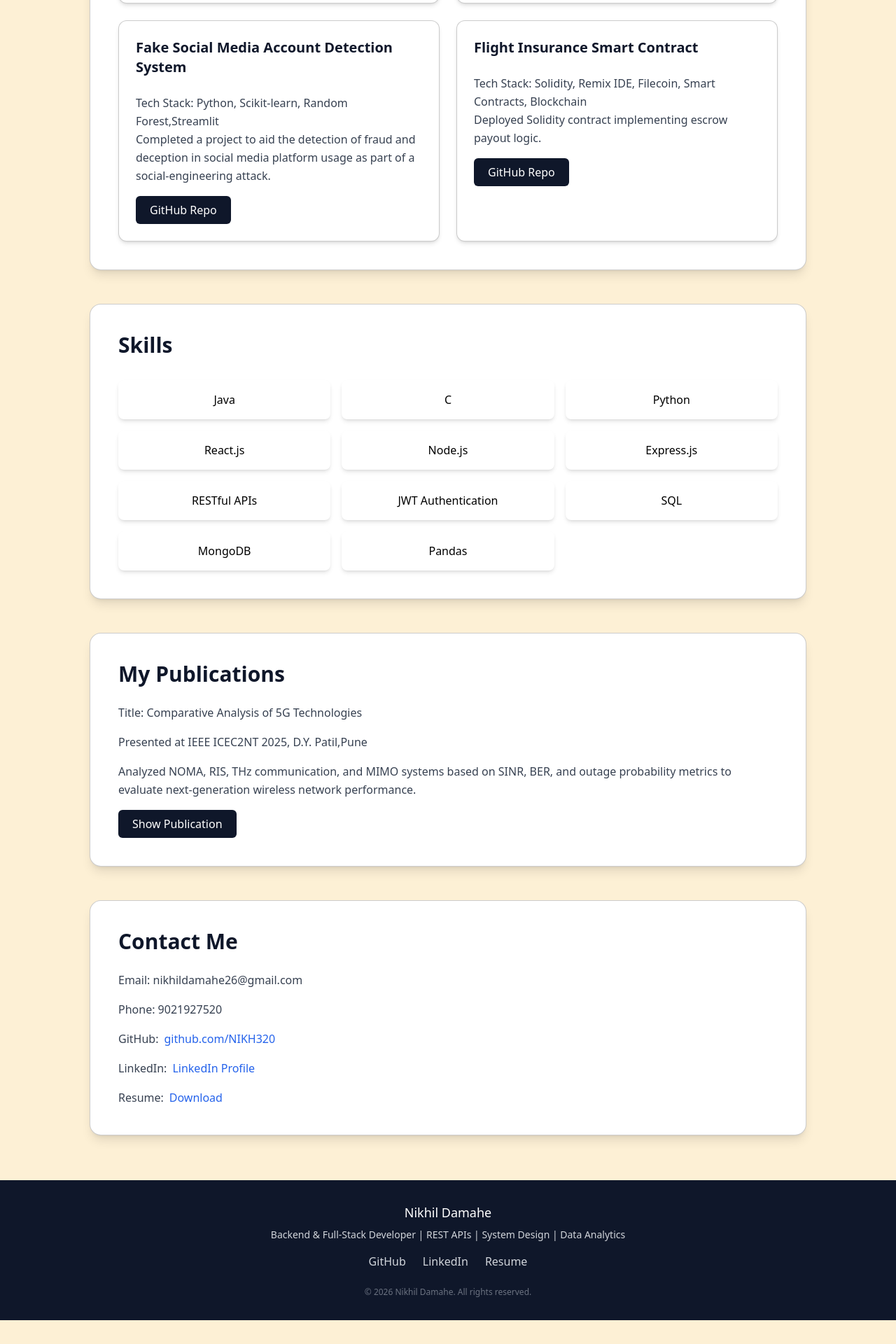
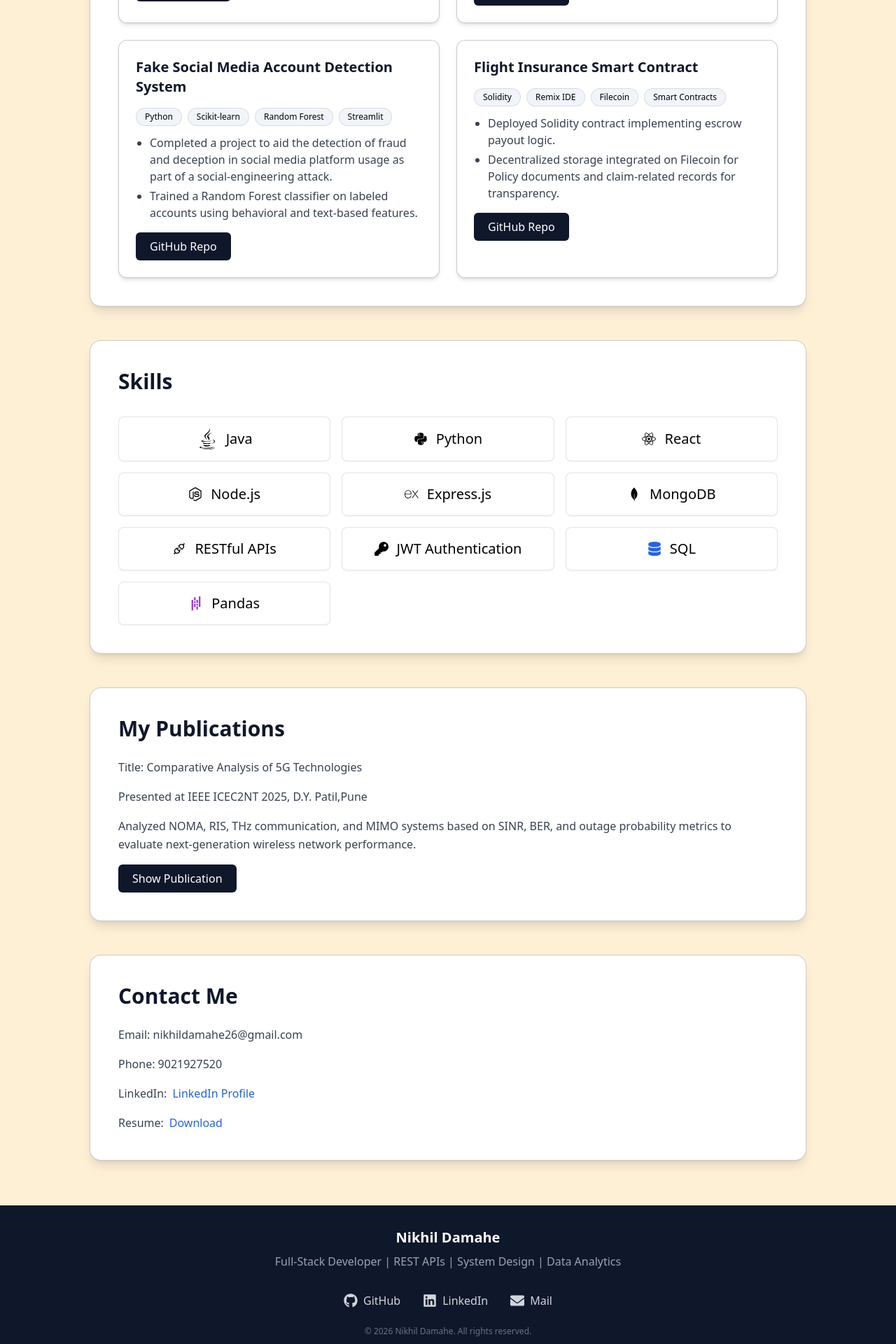
Before and after one commit to NIKH320/NIKH320.github.io, a React (Vite) app: page / in a window 1280 px wide. Shown: the part 840-2760 px from the top of the page at 70% size. Before the commit the page ends 2726 px from the top, so only its background shows below. Built offline with nearby package versions, Linux system fonts and the light colour scheme.

Commit message:
Added skill icons, footer icons and email link

```diff
--- a/package.json
+++ b/package.json
@@ -14,7 +14,8 @@
   },
   "dependencies": {
     "react": "^19.2.0",
-    "react-dom": "^19.2.0"
+    "react-dom": "^19.2.0",
+    "react-icons": "^5.6.0"
   },
   "devDependencies": {
     "@eslint/js": "^9.39.1",
--- a/src/components/Contact.jsx
+++ b/src/components/Contact.jsx
@@ -8,14 +8,14 @@ function Contact() {
       <p className="text-gray-700 leading-relaxed">Email: nikhildamahe26@gmail.com</p>
       <p className="text-gray-700 leading-relaxed">Phone: 9021927520</p>
 
-      <p className="text-gray-700 leading-relaxed">
+      {/* <p className="text-gray-700 leading-relaxed">
         GitHub:
         <a href="https://github.com/NIKH320"
            className="text-blue-600 hover:underline ml-2"
            target="_blank">
           github.com/NIKH320
         </a>
-      </p>
+      </p> */}
 
       <p className="text-gray-700 leading-relaxed">
         LinkedIn:
--- a/src/components/Footer.jsx
+++ b/src/components/Footer.jsx
@@ -1,24 +1,32 @@
+import { FaEnvelope, FaGithub, FaLinkedin } from "react-icons/fa"
+
 function Footer() {
   return (
     <footer className="bg-slate-900 text-gray-300 mt-16">
 
       <div className="max-w-6xl mx-auto px-8 py-8 text-center">
 
-        <p className="text-lg font-medium text-white mb-2">
+
+       <div>
+              <p className="text-xl font-semibold text-white mb-2">
           Nikhil Damahe
         </p>
 
-        <p className="text-sm mb-4">
-          Backend & Full-Stack Developer | REST APIs | System Design | Data Analytics
+        <p className="text-gray-400 mb-4">
+          Full-Stack Developer | REST APIs | System Design | Data Analytics
         </p>
+       </div>
 
-        <div className="space-x-6">
+
+
+        <div className="flex justify-center items-center gap-8  pt-4 mt-4">
           <a
             href="https://github.com/NIKH320"
             target="_blank"
             rel="noopener noreferrer"
-            className="hover:text-blue-400 transition"
+            className="text-base flex items-center gap-2 hover:text-blue-400 transition"
           >
+             <FaGithub size={20} />
             GitHub
           </a>
 
@@ -26,24 +34,32 @@ function Footer() {
             href="https://www.linkedin.com/in/nikhil-mehtapsing-damahe-bb201232b/"
             target="_blank"
             rel="noopener noreferrer"
-            className="hover:text-blue-400 transition"
+            className="text-base flex items-center gap-2 hover:text-blue-400 transition"
           >
+            <FaLinkedin size={20} />
             LinkedIn
           </a>
 
           <a
-            href="/Resume_NikhilDamahe_SDE.pdf"
-            target="_blank"
-            rel="noopener noreferrer"
-            className="hover:text-blue-400 transition"
+            href="https://mail.google.com/mail/?view=cm&fs=1&to=nikhildamahe26@gmail.com"
+            className="text-base flex items-center gap-2 hover:text-blue-400 transition"
           >
-            Resume
+            <FaEnvelope size={20} />
+            Mail
           </a>
         </div>
 
-        <p className="text-xs text-gray-500 mt-6">
+
+
+        <div >
+
+          <p className="text-xs text-gray-500 mt-6">
           © {new Date().getFullYear()} Nikhil Damahe. All rights reserved.
         </p>
+
+        </div>
+
+
 
       </div>
     </footer>
--- a/src/components/ProjectCard.jsx
+++ b/src/components/ProjectCard.jsx
@@ -1,22 +1,41 @@
-function ProjectCard({ title,techstack ,description }) {
+function ProjectCard({ title,techstack ,description,repo }) {
   return (
-     <div className="bg-white p-6 rounded-xl shadow-md border border-black/20 flex flex-col justify-between h-full">
+     <div className="bg-white p-6 rounded-xl shadow-md border border-black/20 flex flex-col justify-between h-full max-w-xl">
       <div>
 
-          <h3 className="text-xl font-semibold mb-2 text-slate-900 mb-6">{title}</h3>
-      <h3 className="text-gray-700 leading-relaxed">{techstack}</h3>
-      <p className="text-gray-700 leading-relaxed">{description}</p>
+          <h3 className="text-xl font-semibold mb-2 text-slate-900 mb-4">{title}</h3>
+
+
+      <div  className="flex flex-wrap gap-2 mb-3">
+         {techstack.map((tech,index) =>(
+              <span
+              key={index}
+               className="text-xs bg-slate-100 px-3 py-1 rounded-full border border-black/10"
+              >
+
+                {tech}
+                </span>
+         ))}
+      </div>
+
+
+      <ul className="list-disc ml-5 text-gray-700 space-y-1">
+         {description.map((point,index) =>(
+              <li key={index}>{point}</li>
+         ))}
+      </ul>
+
 
 
       <a
-      href=""
+      href={repo}
       target="_blank"
       rel= "noopener noreferrer"
        className="mt-4 inline-block bg-slate-900 text-white px-5 py-2 rounded-md hover:bg-slate-700 transition"
     >
-
        GitHub Repo
       </a>
+
 
       </div>
 
--- a/src/components/Projects.jsx
+++ b/src/components/Projects.jsx
@@ -5,29 +5,38 @@ import ProjectCard from './ProjectCard'
 function Projects(){
 
     const projects = [
-        {title:"UIDAI Biometric Surge Risk Analysis",
-         techstack: "TechStack:Pandas, NumPy,Matplotlib",
-          description : "Processed and integrated 4.5M+ Aadhaar records from & datasets provided by the Government of India & created a preprocessing pipeline for data cleaning and normalization. weighted Risk Scoring Framework to pinpoint areas of operational stress for seasonal biometric surges. ",
-          repo: " https://github.com/NIKH320/UIDAI-Biometric-Surge-Risk-Analysis-Nikhil/tree/main"
+        {
+        title:"UIDAI Biometric Surge Risk Analysis ",
+         techstack: ["Pandas", "NumPy","Matplotlib","Data Analysis"],
+          description : [
+                  " Processed 4.5M+ Aadhaar biometric records provided by Government of India(UIDAI) to identify anomalies, trends and surge patterns.",
+                  " Built district-level risk scoring model based on volatility, concentration, and load metrics.",
+                  "Aggregated large CSV datasets using Pandas groupby pipelines.Visualized national biometric update trends using Matplotlib "],
+
+          repo: "https://github.com/NIKH320/UIDAI-Biometric-Surge-Risk-Analysis-Nikhil/tree/main"
         },
         {
             title: "Zero Trust BYOD Platform",
-            techstack: "Tech Stack: Python, Scikit-learn, Node.js, React.js, ML-based Anomaly Detection",
-             description :"Designed a Zero Trust-based BYOD security platform that gives employees an encrypted, isolated workspace while keeping their personal device privacy intact.Implemented device compliance checks, Role-based access control (RBAC), and secure virtual drive management.",
-             repo:" https://github.com/NIKH320/Cyber"
+            techstack: [" Python","Scikit-learn", "Node.js", "React.js", "Isolation Forest"],
+             description :["Designed a Zero Trust-based BYOD security platform that gives employees an encrypted, isolated workspace while keeping their personal device privacy intact.",
+                "Implemented device compliance checks, Role-based access control (RBAC), and secure virtual drive management."],
+             repo:"https://github.com/NIKH320/Cyber"
             },
 
         {
            title: "Fake Social Media Account Detection System",
-            techstack: "Tech Stack: Python, Scikit-learn, Random Forest,Streamlit",
-             description :"Completed a project to aid the detection of fraud and deception in social media platform usage as part of a social-engineering attack.",
-              repo: " https://github.com/NIKH320/fake-account-detector"
+            techstack: [" Python","Scikit-learn", "Random Forest","Streamlit"],
+             description :["Completed a project to aid the detection of fraud and deception in social media platform usage as part of a social-engineering attack.",
+                           "Trained a Random Forest classifier on labeled accounts using behavioral and text-based features. "],
+              repo: "https://github.com/NIKH320/fake-account-detector"
         },
         {
             title: "Flight Insurance Smart Contract",
-            techstack:"Tech Stack: Solidity, Remix IDE, Filecoin, Smart Contracts, Blockchain ",
-            description: "Deployed Solidity contract implementing escrow payout logic.",
-            repo: " https://github.com/NIKH320/flight-insurance-dapp"
+            techstack:["Solidity","Remix IDE", "Filecoin", "Smart Contracts"],
+            description: ["Deployed Solidity contract implementing escrow payout logic.",
+                          "Decentralized storage integrated on Filecoin for Policy documents and claim-related records for transparency."
+            ],
+            repo: "https://github.com/NIKH320/flight-insurance-dapp"
         }
     ]
 
--- a/src/components/Skills.jsx
+++ b/src/components/Skills.jsx
@@ -1,30 +1,42 @@
+import { AiOutlineApi } from "react-icons/ai"
+import { FaDatabase, FaJava, FaKey, FaNodeJs, FaPython, FaReact } from "react-icons/fa"
+import { SiExpress, SiMongodb, SiPandas } from "react-icons/si"
 function Skills() {
 
   const skills = [
-    "Java",
-    "C",
-    "Python",
-     "React.js",
-    "Node.js",
-    "Express.js",
-    "RESTful APIs",
-    "JWT Authentication",
-    "SQL",
-    "MongoDB",
-    "Pandas"
+
+      { name: "Java ", icon: <FaJava size={30} /> },
+  { name: "Python", icon: <FaPython /> },
+  { name: "React", icon: <FaReact /> },
+  { name: "Node.js", icon: <FaNodeJs /> },
+  { name: "Express.js", icon: <SiExpress /> },
+  { name: "MongoDB", icon: <SiMongodb /> },
+
+  { name: "RESTful APIs", icon: <AiOutlineApi /> },
+  { name: "JWT Authentication", icon:<FaKey/> },
+  { name: "SQL", icon: <FaDatabase className="text-blue-600 text-xl" />  },
+  { name: "Pandas", icon: <SiPandas className="text-purple-600 text-xl" /> }
+
+
+
+
+
   ]
 
   return (
     <section id="skills" className="bg-white max-w-5xl mx-auto my-12 p-10 rounded-2xl shadow-lg border border-black/20">
+
       <h2 className="text-3xl font-bold mb-8 text-slate-900 mb-6">Skills</h2>
 
-            <div className="grid grid-cols-2 md:grid-cols-3 gap-4">
+     <div className="grid grid-cols-2 md:grid-cols-3 gap-4">
+
         {skills.map((skill, index) => (
           <div
             key={index}
-            className="bg-white shadow-md rounded-lg p-4 text-center hover:shadow-lg transition"
+            className="text-xl flex items-center justify-center gap-3 bg-white p-4 rounded-lg shadow-sm border border-black/10  hover:shadow-md hover:-translate-y-1 transition"
           >
-            {skill}
+            {skill.icon}
+            <span>{skill.name}</span>
           </div>
         ))}
       </div>
```
Also changed, not shown: 1 other file (tests, documents, lock files or other folders).
